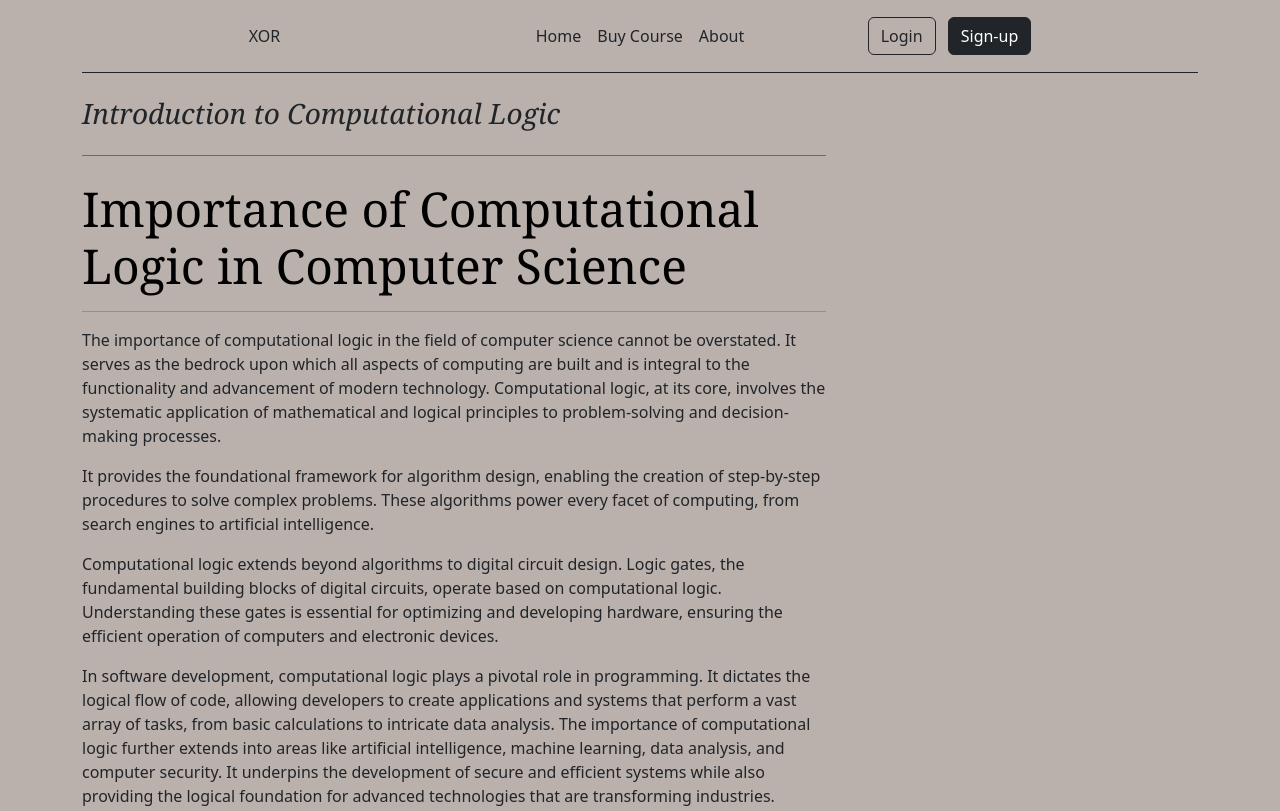
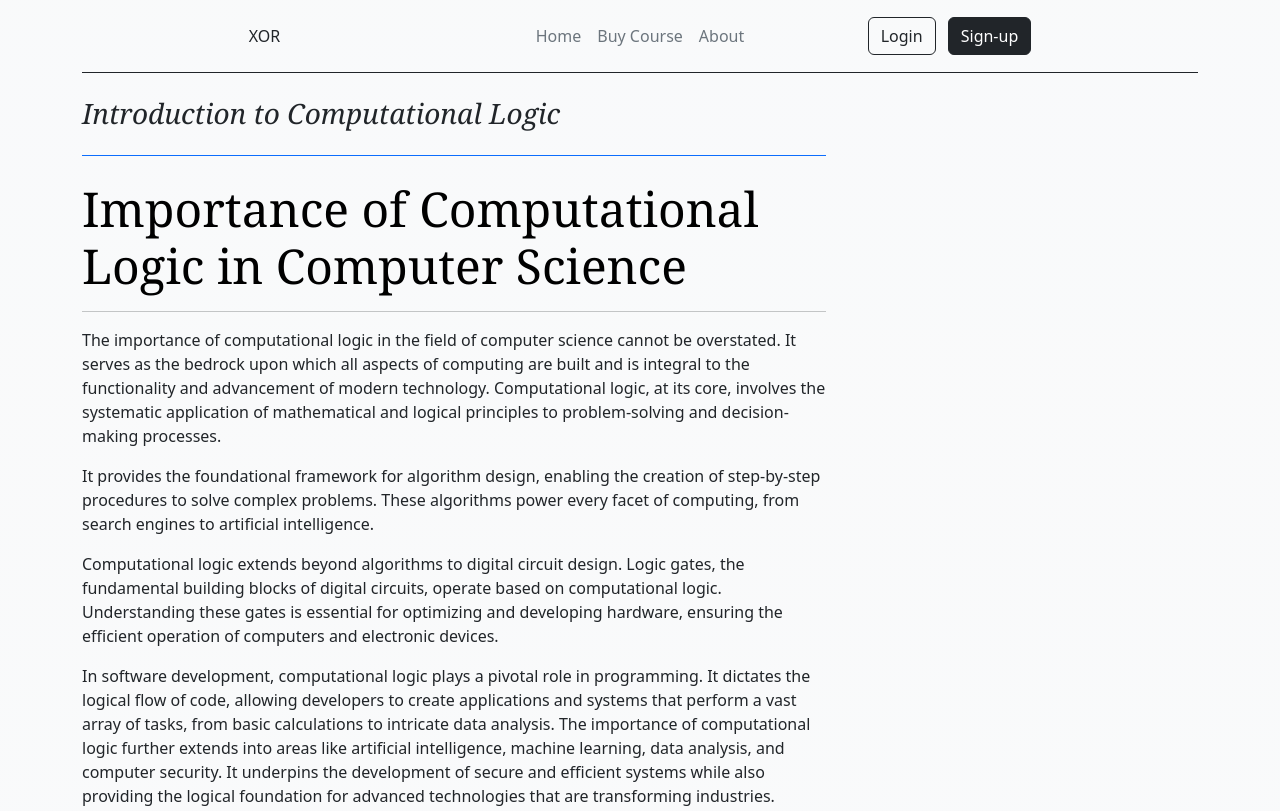
Before and after one commit to xoremc/xoremc.github.io, a plain HTML site: page intro.html in a window 1280 px wide. Shown: the top 811 px of the page. Drawn offline with nearby package versions, Linux system fonts and the light colour scheme.

Commit message:
Update intro.html

```diff
--- a/intro.html
+++ b/intro.html
@@ -8,16 +8,16 @@
     <link rel="stylesheet" href="styles.css">
 
 </head>
-<body>
+<body class="bg-light bg-gradient">
     <div class="container">
         <header class="d-flex flex-wrap align-items-center justify-content-center py-3 mb-4 border-bottom border-dark">
             <div class="col-md-3 mb-2 mb-md-0" href="/">
                 <a href="/index.html" class="d-inline-flex link-body-emphasis text-dark text-decoration-none">XOR</a>
             </div>
             <ul class="nav col-12 col-md-auto mb-2 justify-content-center mb-md-0">
-                <li><a href="/index.html" class="nav-link px-2 text-dark link-danger">Home</a></li>
-                <li><a href="/pricing.html" class="nav-link px-2 text-dark link-danger">Buy Course</a></li>
-                <li><a href="/about.html" class="nav-link px-2 text-dark link-danger" >About</a></li>
+                <li><a href="/index.html" class="nav-link px-2 link-secondary">Home</a></li>
+                <li><a href="/pricing.html" class="nav-link px-2 link-secondary">Buy Course</a></li>
+                <li><a href="/about.html" class="nav-link px-2 link-secondary" >About</a></li>
             </ul>
             <div class="col-md-3 text-end">
                 <button class="btn btn-outline-dark me-2" type="button" onclick="window.location.href='/sign-in.html'">Login</button>
@@ -27,7 +27,7 @@
         </header>
 
         <main class="col-md-8">
-            <h3 class="pb-4 mb-4 fst-italic border-bottom border-danger">Introduction to Computational Logic</h3>
+            <h3 class="pb-4 mb-4 fst-italic border-bottom border-primary">Introduction to Computational Logic</h3>
             <article class="blog-post">
                 <h2 class="display-5 link-body-emphasis mb-1">Importance of Computational Logic in Computer Science</h2>
                 <hr>
```
